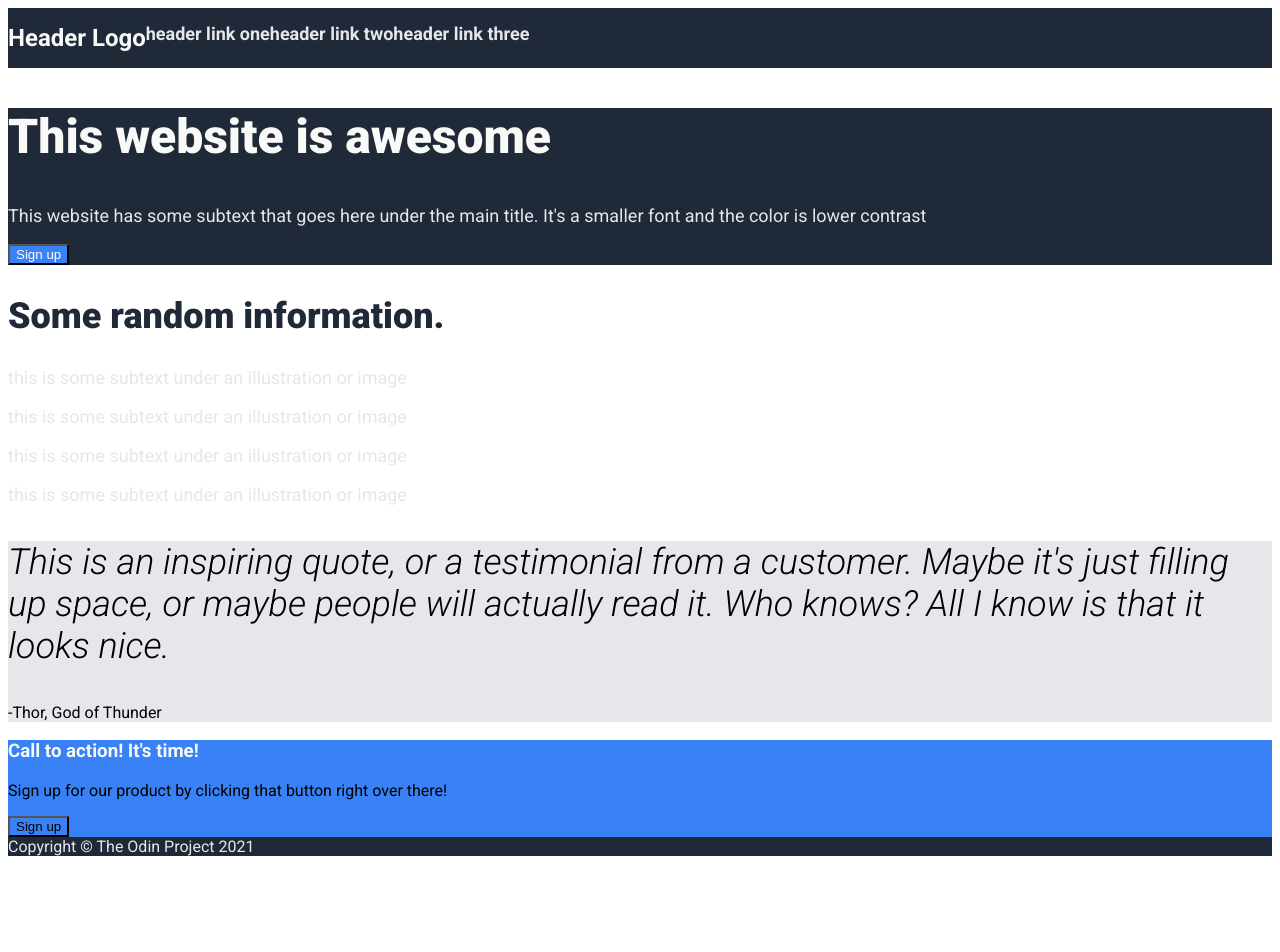
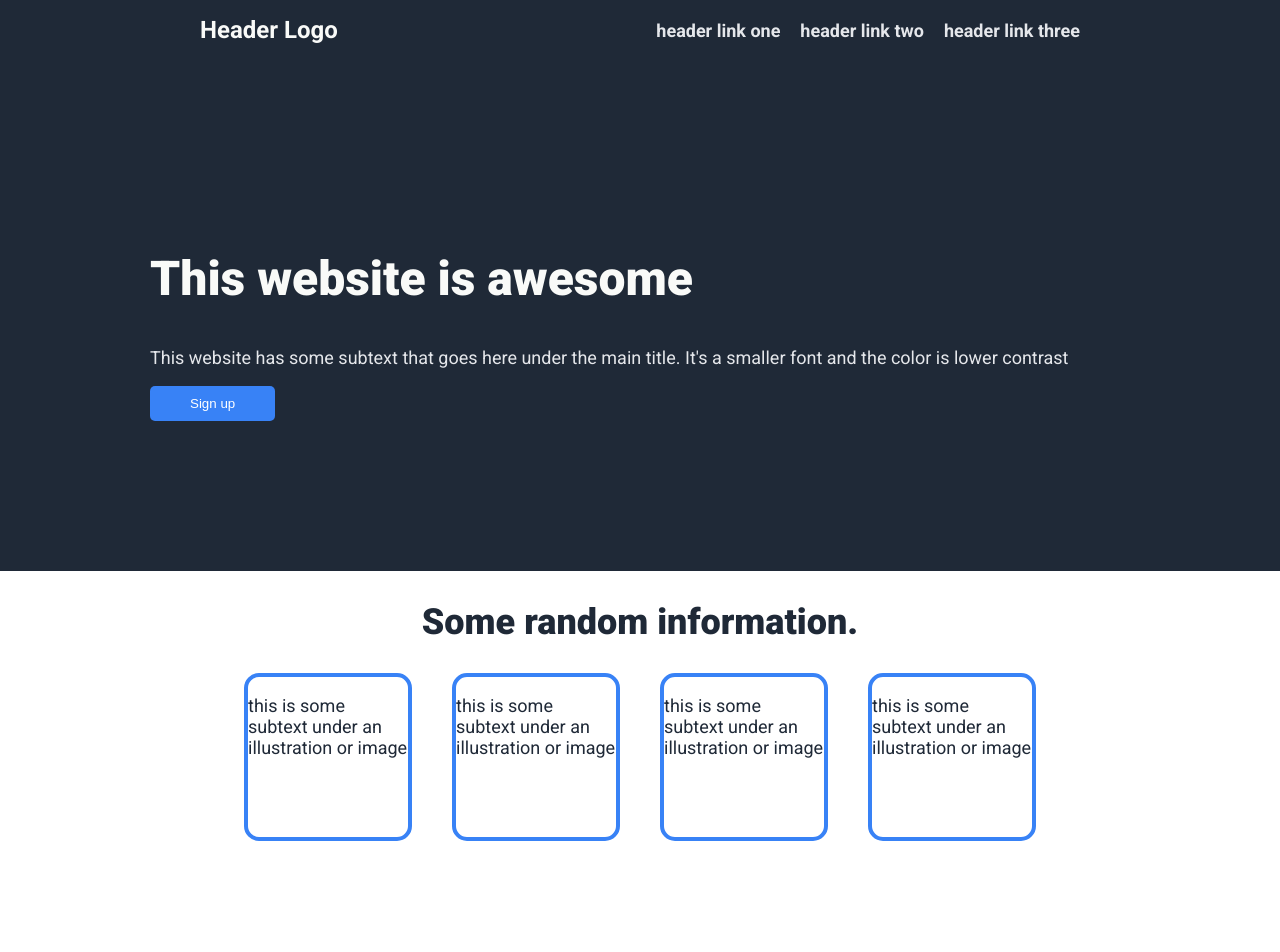
Before and after one commit to njohnson68/odin-landing-page, a plain HTML site: page index.html in a window 1280 px wide. Shown: the top 952 px of the page. Before the commit the page ends 864 px from the top, so only its background shows below. Drawn offline with Linux system fonts and the light colour scheme.

Commit message:
Adding in more styling as well as fixing some stuff in the html

```diff
--- a/index.html
+++ b/index.html
@@ -7,11 +7,13 @@
     <title>Document</title>
   </head>
   <body>
-    <header class="header">
+    <header>
       <h1 class="logo">Header Logo</h1>
+      <div class="link-container">
         <h2>header link one</h2>
         <h2>header link two</h2>
         <h2>header link three</h2>
+      </div>
     </header>
     <section class="awesome-section">
       <h1 class="awesome">This website is awesome</h1>
@@ -21,31 +23,29 @@
       </p>
       <button class="awesome-button">Sign up</button>
     </section>
-    <section>
+    <section class="information-section">
       <h1 class="information">Some random information.</h1>
-      <div>
-        <div></div>
+      <div class="box-container">
+        <div class="box">
           <p class="some-subtext">
             this is some subtext under an illustration or image
           </p>
         </div>
-      <div>
-        <div></div>
+        <div class="box">
           <p class="some-subtext">
             this is some subtext under an illustration or image
           </p>
         </div>
-      <div>
-        <div></div>
+        <div class="box">
           <p class="some-subtext">
             this is some subtext under an illustration or image
           </p>
         </div>
-      <div>
-        <div></div>
+        <div class="box">
           <p class="some-subtext">
             this is some subtext under an illustration or image
           </p>
+        </div>
       </div>
     </section>
     <section class="quote-section">
@@ -54,12 +54,15 @@
         just filling up space, or maybe people will actually read it. Who knows?
         All I know is that it looks nice.
       </p>
-      <p>-Thor, God of Thunder</p>
+      <p class="attribution">-Thor, God of Thunder</p>
     </section>
     <section class="call-section">
-      <div></div>
+      <div class="call-text">
         <h3 class="call-heading">Call to action! It's time!</h3>
-      <p>Sign up for our product by clicking that button right over there!</p>
+        <p class="our-product">
+          Sign up for our product by clicking that button right over there!
+        </p>
+      </div>
       <button class="call-section-button">Sign up</button>
     </section>
     <footer>Copyright © The Odin Project 2021</footer>
--- a/styles.css
+++ b/styles.css
@@ -4,16 +4,26 @@ body {
   font-family: "Roboto", sans-serif;
   font-weight: 400;
   font-style: normal;
+  margin: 0;
 }
 
-.header {
+header {
   display: flex;
   background-color: #1f2937;
+  padding-left: 200px;
+  padding-right: 200px;
 }
 
 .logo {
   color: #f9faf8;
   font-size: 24px;
+}
+
+.link-container {
+  display: flex;
+  align-items: center;
+  margin-left: auto;
+  gap: 20px;
 }
 
 h2 {
@@ -23,6 +33,7 @@ h2 {
 
 .awesome-section {
   background-color: #1f2937;
+  padding: 150px;
 }
 
 .awesome {
@@ -39,21 +50,43 @@ h2 {
 .awesome-button {
   background-color: #3882f6;
   color: white;
+  border: none;
+  border-radius: 5px;
+  padding: 10px 40px;
+}
+
+.information-section {
+  padding-bottom: 130px;
 }
 
 .information {
   font-size: 36px;
   font-weight: 800;
   color: #1f2937;
+  text-align: center;
+}
+
+.box-container {
+  display: flex;
+  justify-content: center;
+  gap: 40px;
+}
+
+.box {
+  border: 4px solid #3882f6;
+  border-radius: 15px;
+  width: 160px;
+  height: 160px;
 }
 
 .some-subtext {
   font-size: 18px;
-  color: #e5e7eb;
+  color: #1f2937;
 }
 
 .quote-section {
   background-color: #e5e7eb;
+  padding: 60px 300px 60px 300px;
 }
 
 .quote-text {
@@ -62,19 +95,42 @@ h2 {
   font-style: italic;
 }
 
+.attribution {
+  text-align: right;
+  color: #1f2937;
+  font-weight: 800;
+  font-size: 24px;
+}
+
 .call-section {
   background-color: #3882f6;
+  display: flex;
+  margin: 100px 200px;
+  padding: 20px 40px;
+  align-items: center;
+  justify-content: center;
+  border-radius: 10px;
 }
 
 .call-heading {
   color: #f9faf8;
 }
 
+.our-product {
+  color: #e5e7eb;
+}
+
 .call-section-button {
   background-color: #3882f6;
+  color: #f9faf8;
+  border: 2px solid #f9faf8;
+  border-radius: 8px;
+  padding: 5px 20px;
 }
 
 footer {
   background-color: #1f2937;
   color: #e5e7eb;
+  text-align: center;
+  padding: 35px;
 }
```
Lines whose indentation alone changed are shown as unchanged.
